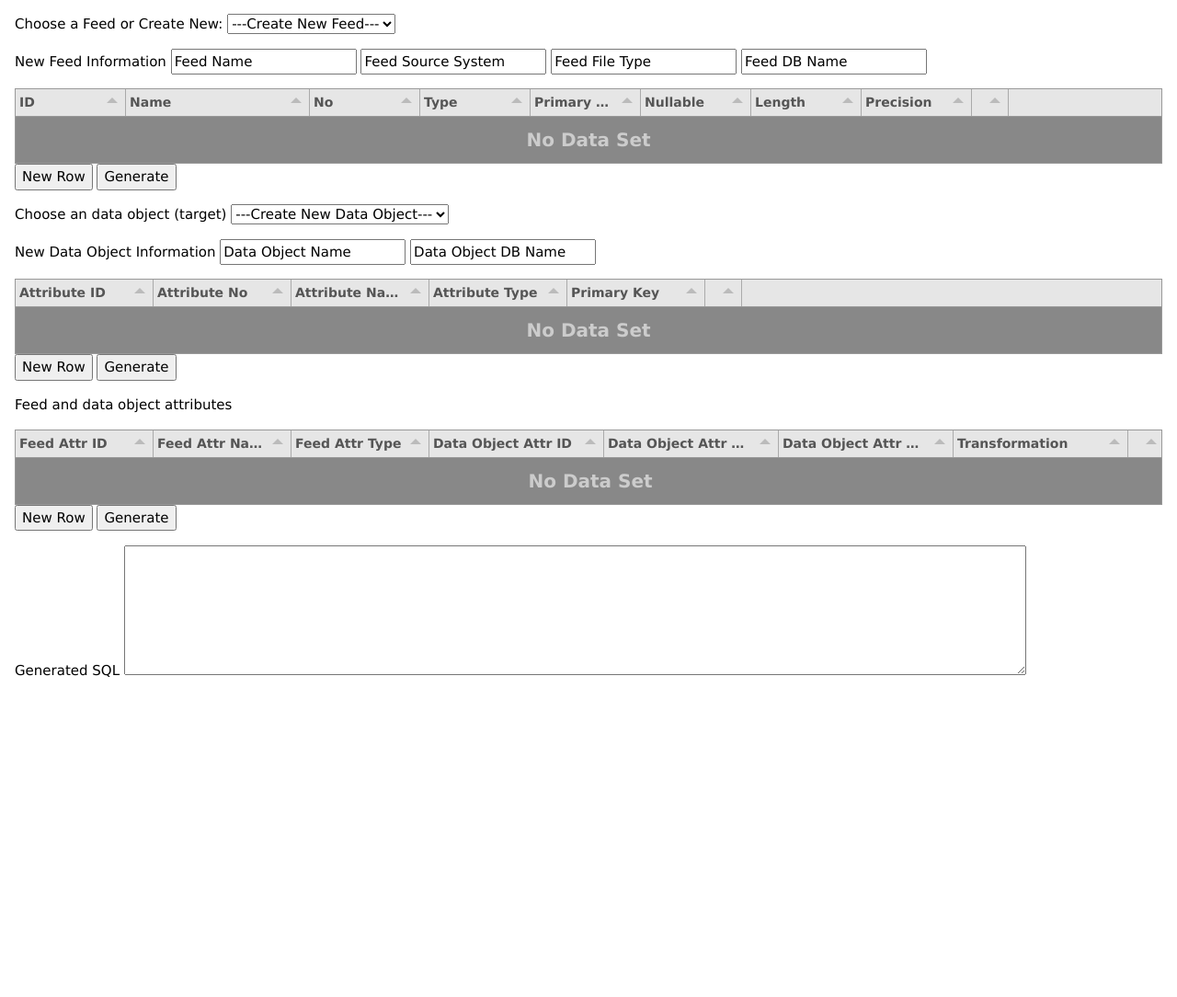
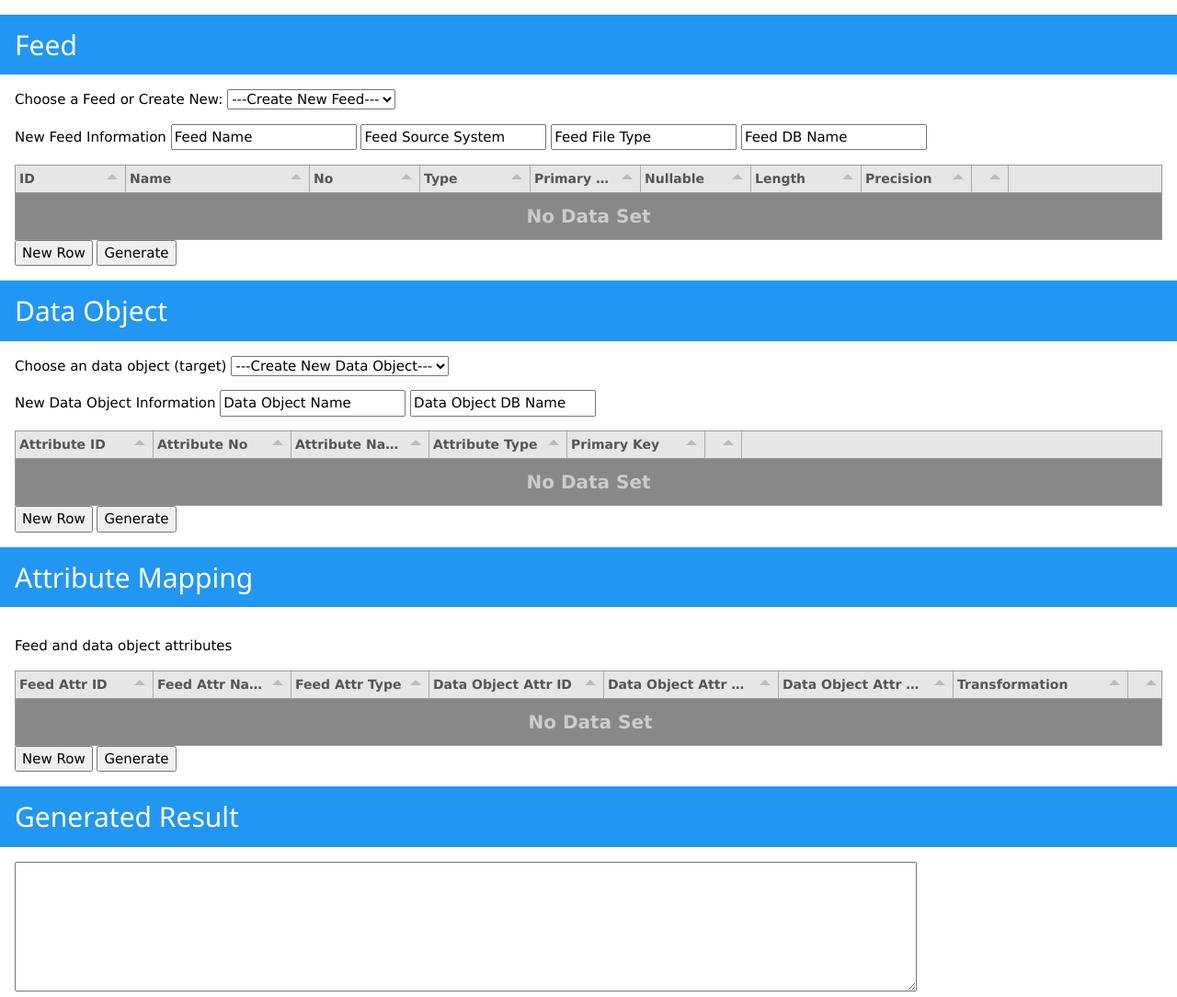
Before and after one commit to binbenban/rds_ui, a Flask app: template src/templates/feeds.html in a window 1280 px wide. Shown: the whole page at 92% size. Before the commit the page ends 736 px from the top, so only its background shows below. Run offline with Flask 2, Linux system fonts and the light colour scheme; the template is opened without the code that fills it, so the values that code supplies are empty; some libraries are stand-ins or nearby versions.

Commit message:
feat: add header to html

```diff
--- a/src/templates/feeds.html
+++ b/src/templates/feeds.html
@@ -2,8 +2,11 @@
 
 {% block content %}
 
+<div class="w3-panel w3-blue">
+    <h2>Feed</h2>
+</div>
+
 <div class="w3-container">
-    <p>
     <label>Choose a Feed or Create New:</label>
     <select name="feed" id="feed_list">
         <option value="NEW_FEED">---Create New Feed---</option>
@@ -11,7 +14,6 @@
             <option value="{{ feed['feed_id'] }}">{{feed['feed_name']}} ({{feed['db_name']}})</option>
         {% endfor %}
     </select>
-    </p>
     <p class="w3-left-align">
         <label>New Feed Information</label>
         <input type="text" id="feed_table_new_feed_name" value="Feed Name">
@@ -25,8 +27,12 @@
     <input type="button" id="feed_table_new_row" value="New Row">
     <input type="button" id="feed_table_submit" value="Generate">
 </div>
+
+<div class="w3-panel w3-blue">
+    <h2>Data Object</h2>
+</div>
+
 <div class="w3-container">
-    <p class="w3-left-align">
     <label>Choose an data object (target)</label>
     <select id="data_object_list">
         <option value="NEW_DATA_OBJECT">---Create New Data Object---</option>
@@ -34,7 +40,6 @@
             <option value="{{ do['data_object_id'] }}">{{ do['data_object_name']}} ({{do['tgt_db_name']}})</option>
         {% endfor %}
     </select>
-    </p>
     <p class="w3-left-align">
         <label>New Data Object Information</label>
         <input type="text" id="data_object_table_new_data_object_name" value="Data Object Name">
@@ -46,17 +51,23 @@
     <input type="button" id="data_object_table_new_row" value="New Row">
     <input type="button" id="data_object_table_submit" value="Generate">
 </div>
+
+<div class="w3-panel w3-blue">
+    <h2>Attribute Mapping</h2>
+</div>
 <div class="w3-container">
     <p class="w3-left-align">Feed and data object attributes</p>
     <table id="attr_map_table"></table>
     <input type="button" id="attr_map_table_new_row" value="New Row">
     <input type="button" id="attr_map_table_submit" value="Generate">
 </div>
+
+<div class="w3-panel w3-blue">
+    <h2>Generated Result</h2>
+</div>
+
 <div class="w3-container">
-    <p class="w3-left-align">
-        <label>Generated SQL</label>
     <textarea id="sql_result" cols="120" rows="6"></textarea>
-    </p>
 </div>
 
 
```
Lines whose indentation alone changed are shown as unchanged.
